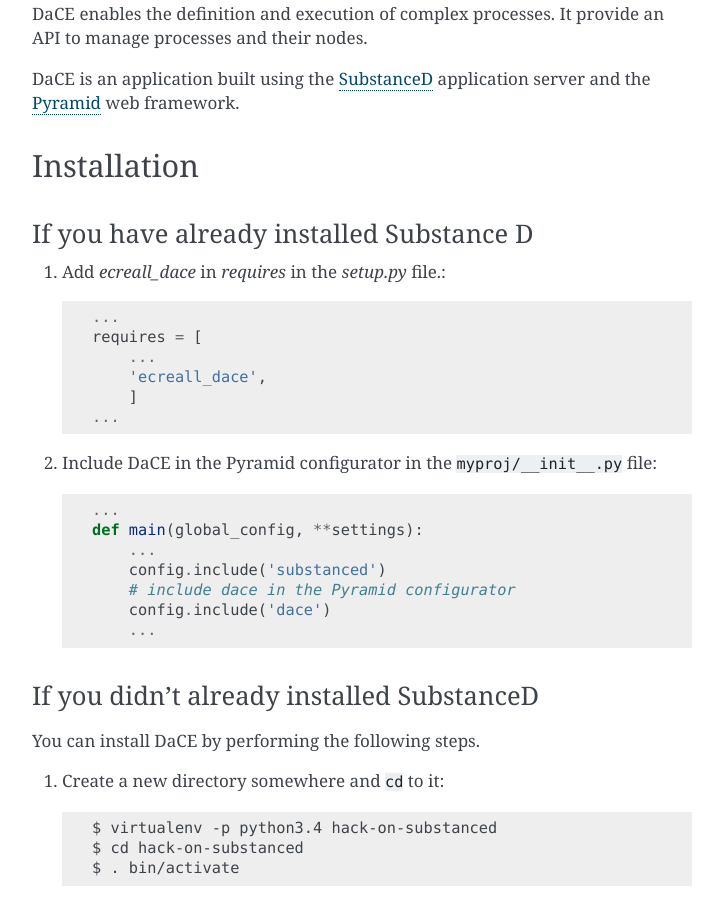
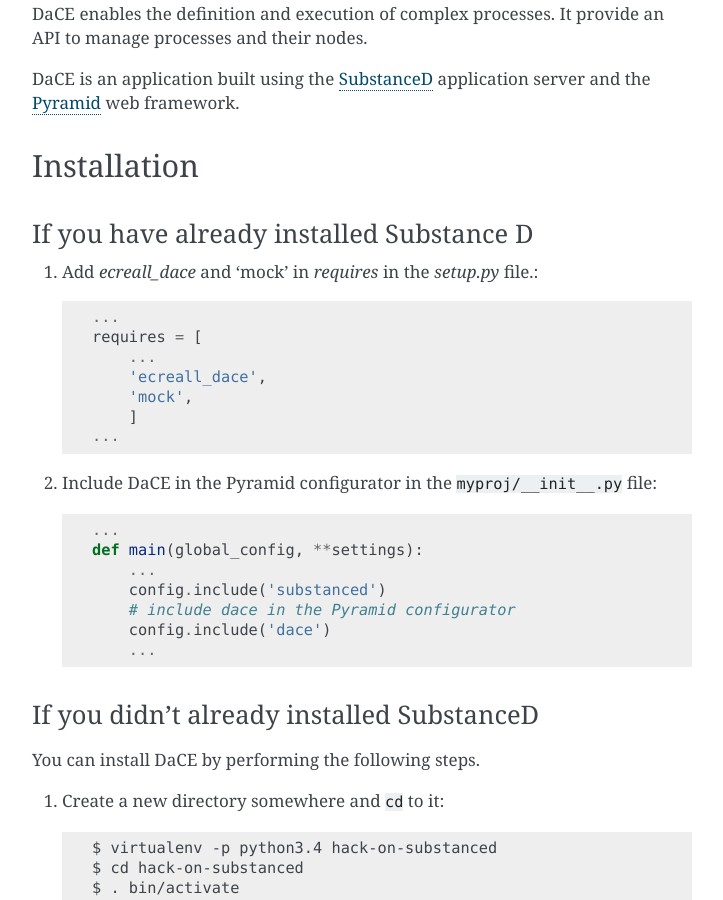
Before and after one commit to ecreall/dace, a Sphinx documentation site: the page built from docs/quick_tour.rst, in a window 1280 px wide and 900 px high, scrolled down 709 px. Shown: the whole window, without its empty margins (388-1111 px from the left). Built offline with Sphinx 7.4.7, drawn with Linux system fonts in a browser that asks for light colours.

Commit message:
add mock dep

```diff
--- a/docs/quick_tour.rst
+++ b/docs/quick_tour.rst
@@ -33,12 +33,13 @@
 If you have already installed Substance D
 -----------------------------------------
 
-#. Add `ecreall_dace` in `requires` in the `setup.py` file.::
+#. Add `ecreall_dace` and 'mock' in `requires` in the `setup.py` file.::
 
     ...
     requires = [
         ...
         'ecreall_dace',
+        'mock',
         ]
     ...
 
```
